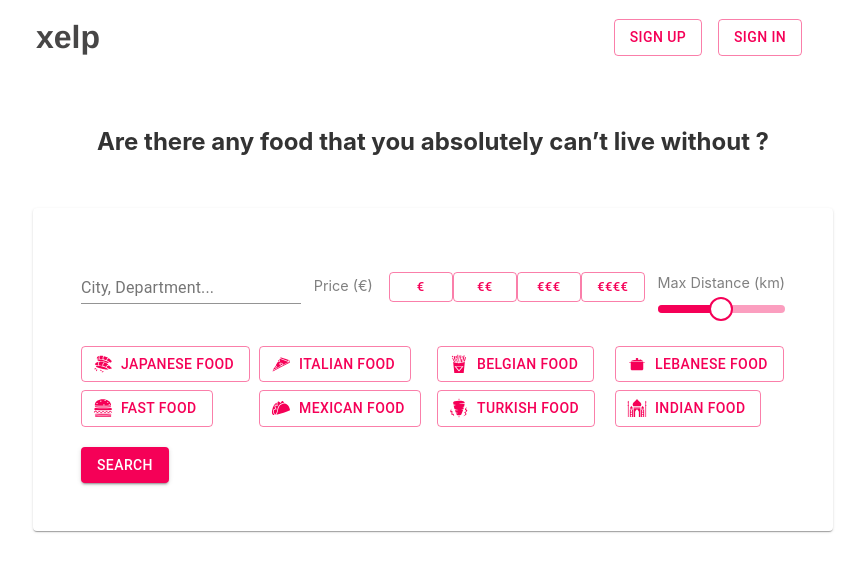
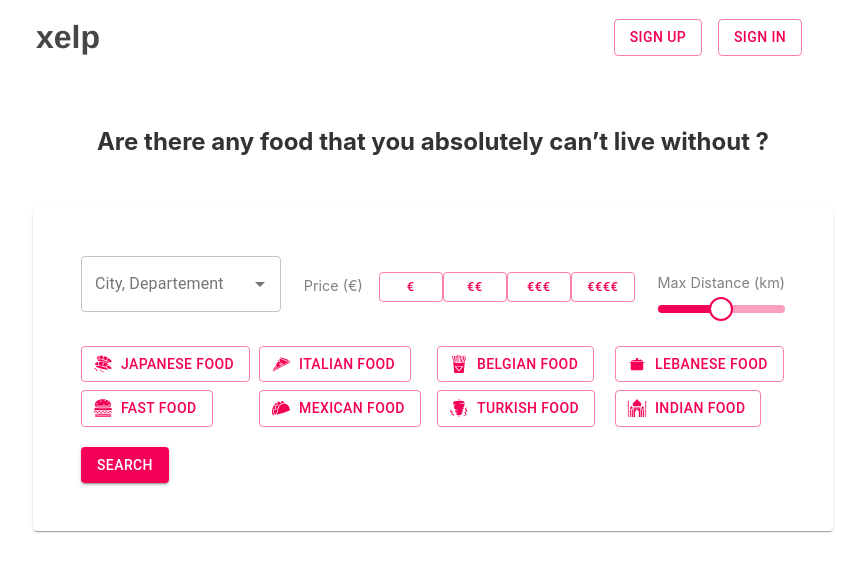
Before and after one commit to abdelmawlaSouat/xelp, a Next.js app: page / in a window 1280 px wide. Shown: the top 572 px of the page, without its empty margins (207-1072 px from the left). Built offline with nearby package versions, Linux system fonts and the light colour scheme; no server answers.

Commit message:
Add Autocompletion on location input

```diff
--- a/components/BusinessCard.module.css
+++ b/components/BusinessCard.module.css
@@ -72,7 +72,6 @@
   flex-direction: column;
   margin: 1rem 0;
   color: rgb(102, 102, 102);
-  /* font-size: 0.95rem; */
 }
 .adresse span {
   line-height: 1.35rem;
--- a/components/BusinessResearchForm.jsx
+++ b/components/BusinessResearchForm.jsx
@@ -1,6 +1,5 @@
 import { useState, useEffect } from 'react';
 import axios from 'axios';
-import TextField from '@material-ui/core/TextField';
 import Button from '@material-ui/core/Button';
 import Slider from '@material-ui/core/Slider';
 import {
@@ -15,8 +14,8 @@ import {
 } from 'react-icons/gi';
 import Card from '@material-ui/core/Card';
 import { withStyles } from '@material-ui/core/styles';
-import FormControl from '@material-ui/core/FormControl';
-// import PlacesAutocomplete from './InputPlacesAutoComplete';
+
+import PlacesAutocomplete from './InputPlacesAutoComplete';
 import css from './BusinessResearchForm.module.css';
 
 import FoodCategories from './FoodCategories';
@@ -194,15 +193,11 @@ const RestaurantResearchForm = ({ handleBusinesses }) => {
   return (
     <>
       <Card className={css.container}>
-        <form>
+        <form autoComplete="off">
           <div className={css.InputsContainer}>
-            <FormControl>
-              <TextField
-                name="localisation"
-                label="City, Department..."
-                onChange={(e) => setLocalisation(e.target.value)}
-              />
-            </FormControl>
+            <PlacesAutocomplete
+              handleLocalisation={(newValue) => setLocalisation(newValue)}
+            />
 
             <div className={css.priceTypes}>
               <span>Price (€)</span>
@@ -241,7 +236,7 @@ const RestaurantResearchForm = ({ handleBusinesses }) => {
             }
             allCategories={allCategories}
           />
-
+          {localisation}
           <Button
             variant="contained"
             color="secondary"
@@ -249,7 +244,6 @@ const RestaurantResearchForm = ({ handleBusinesses }) => {
           >
             Search
           </Button>
-          {/* <PlacesAutocomplete /> */}
         </form>
       </Card>
     </>
--- a/components/Header.module.css
+++ b/components/Header.module.css
@@ -1,6 +1,4 @@
 .header nav {
-  /* max-width: 42rem; */
-  /* margin: 0 auto; */
   padding: 0.2rem 1.25rem;
 }
 .header ul {
--- /dev/null
+++ b/components/InputPlacesAutoComplete.jsx
@@ -0,0 +1,47 @@
+import { useState } from 'react';
+import TextField from '@material-ui/core/TextField';
+import Autocomplete from '@material-ui/lab/Autocomplete';
+import axios from 'axios';
+
+function PlacesAutocomplete({ handleLocalisation }) {
+  const [, setInputValue] = useState('');
+  const [options, setOptions] = useState([]);
+
+  async function onInputChange(newInputValue) {
+    setInputValue(newInputValue);
+    const response = await axios.post('api/autoCompletion', {
+      inputValue: newInputValue,
+    });
+    setOptions(response.data.predictions);
+    console.log(response.data.predictions);
+  }
+
+  return (
+    <Autocomplete
+      style={{ width: 200 }}
+      getOptionLabel={(option) => option.description}
+      getOptionSelected={(option, val) => option.place_id === val.place_id}
+      options={options}
+      autoComplete
+      onChange={(event, newValue) => {
+        const inputVal = newValue
+          ? newValue.structured_formatting.main_text
+          : '';
+        setOptions(newValue ? [newValue, ...options] : options);
+        setInputValue(inputVal);
+        handleLocalisation(inputVal);
+      }}
+      onInputChange={(e, newValue) => onInputChange(newValue)}
+      renderInput={(params) => (
+        <TextField
+          {...params}
+          label="City, Departement"
+          variant="outlined"
+          fullWidth
+        />
+      )}
+    />
+  );
+}
+
+export default PlacesAutocomplete;
--- a/package.json
+++ b/package.json
@@ -9,6 +9,7 @@
     "@hapi/iron": "6.0.0",
     "@material-ui/core": "^4.12.2",
     "@material-ui/lab": "^4.0.0-alpha.60",
+    "axios": "^0.21.1",
     "clsx": "^1.1.1",
     "cookie": "0.4.1",
     "next": "latest",
--- /dev/null
+++ b/pages/api/autoCompletion.js
@@ -0,0 +1,16 @@
+export default async function autoCompletion(req, res) {
+  try {
+    const { inputValue } = req.body;
+
+    const rawData = await fetch(
+      `https://maps.googleapis.com/maps/api/place/autocomplete/json?input=${inputValue}&types=(cities)&key=${process.env.API_KEY_GOOGLE}`
+    );
+    const resp = await rawData.json();
+
+    console.log(resp);
+
+    res.status(200).json(resp);
+  } catch (error) {
+    res.status(500).end('Error with the Google API');
+  }
+}
```
Also changed, not shown: 1 other file (tests, documents, lock files or other folders).
